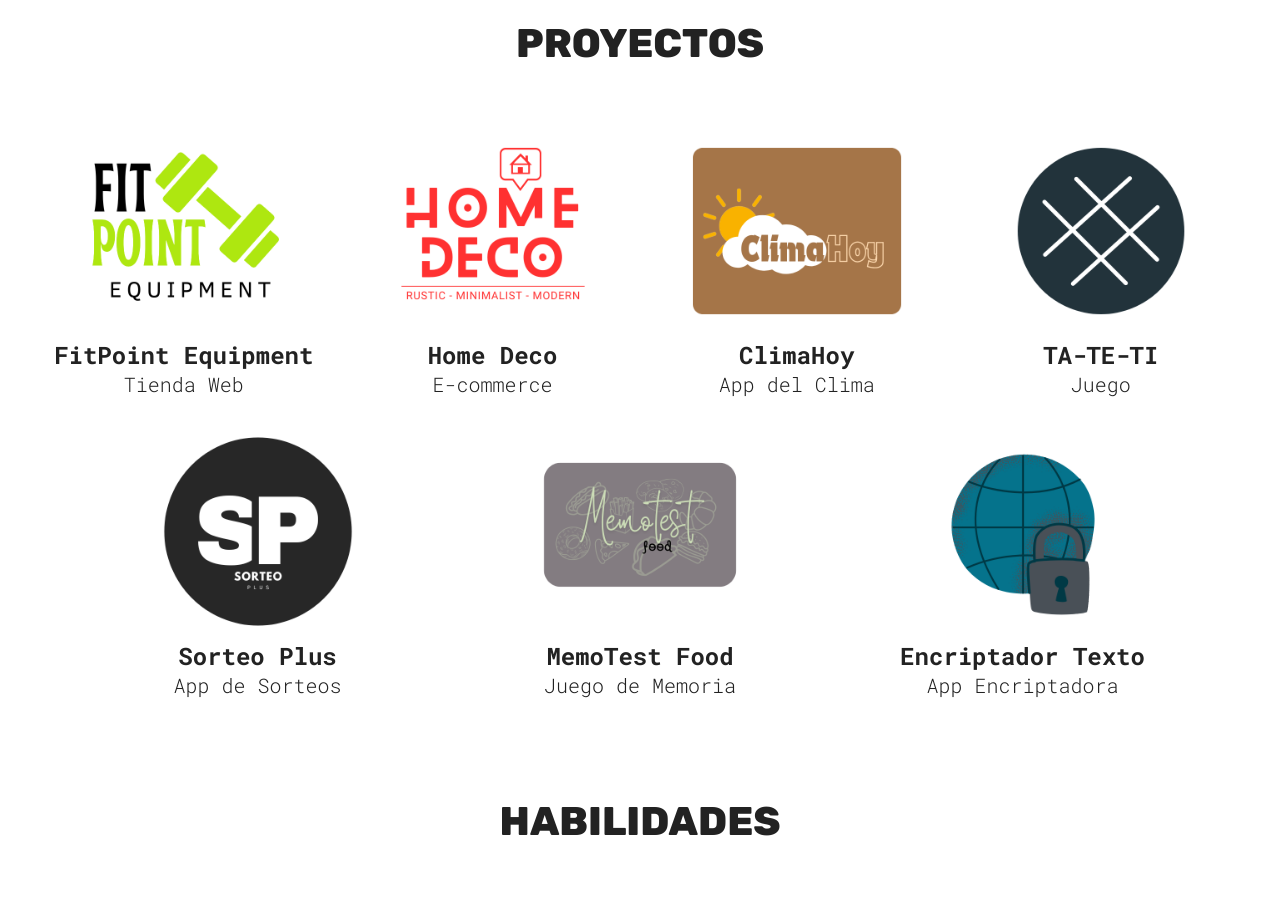
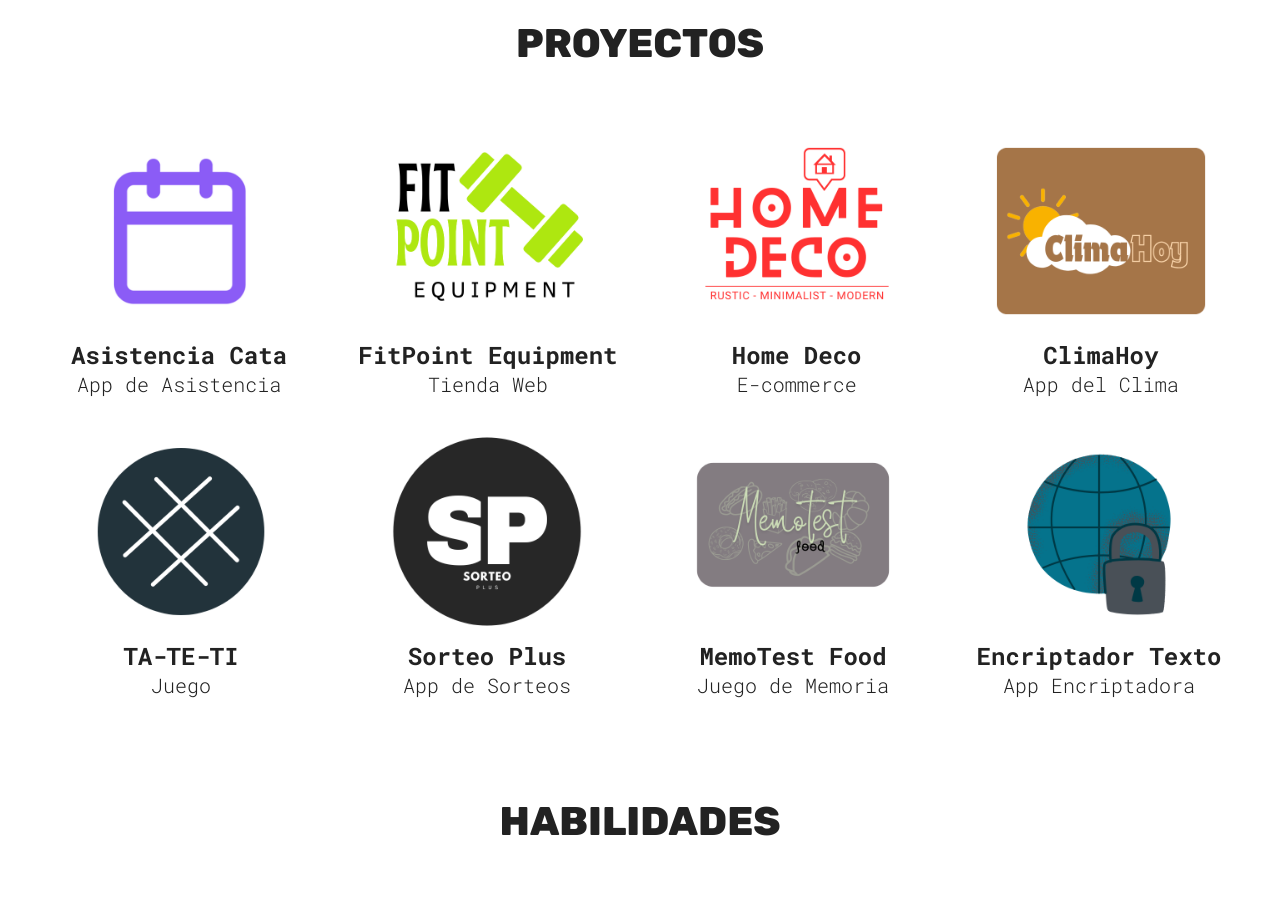
Before and after one commit to facumgomez/my-portfolio, a React (Vite) app: page / in a window 1280 px wide. Shown: the part 880-1787 px from the top of the page. Built offline with nearby package versions, Linux system fonts and the light colour scheme.

Commit message:
Agrego el proyecto Asistencia Cata al portfolio

```diff
--- a/src/sections/Projects/Projects.jsx
+++ b/src/sections/Projects/Projects.jsx
@@ -6,18 +6,20 @@ import tateti from '../../assets/tateti.png';
 import sorteoplus from '../../assets/sorteoplus.png';
 import memotest from '../../assets/memotest.png';
 import encriptador from '../../assets/encriptador.png';
+import appcata from '../../assets/appcata.png';
 import ProjectCard from '../../common/ProjectCard';
 import { motion } from 'framer-motion';
 
 function Projects() {
   const projectsData = [
-    { id: 1, src: fitpoint, link: "https://github.com/facumgomez/js-ecommerce.git", h3: "FitPoint Equipment", p: "Tienda Web" },
-    { id: 2, src: homedeco, link: "https://github.com/facumgomez/reactjs-ecommerce.git", h3: "Home Deco", p: "E-commerce" },
-    { id: 3, src: climahoy, link: "https://github.com/facumgomez/app-clima.git", h3: "ClimaHoy", p: "App del Clima" },
-    { id: 4, src: tateti, link: "https://github.com/facumgomez/ta-te-ti.git", h3: "TA-TE-TI", p: "Juego" },
-    { id: 5, src: sorteoplus, link: "https://github.com/facumgomez/sorteo-plus.git", h3: "Sorteo Plus", p: "App de Sorteos" },
-    { id: 6, src: memotest, link: "https://github.com/facumgomez/app-memotest.git", h3: "MemoTest Food", p: "Juego de Memoria" },
-    { id: 7, src: encriptador, link: "https://github.com/facumgomez/encriptador-texto.git", h3: "Encriptador Texto", p: "App Encriptadora" }
+    { id: 1, src: appcata, link: "https://github.com/facumgomez/registro-faltas", h3: "Asistencia Cata", p: "App de Asistencia" },
+    { id: 2, src: fitpoint, link: "https://github.com/facumgomez/js-ecommerce.git", h3: "FitPoint Equipment", p: "Tienda Web" },
+    { id: 3, src: homedeco, link: "https://github.com/facumgomez/reactjs-ecommerce.git", h3: "Home Deco", p: "E-commerce" },
+    { id: 4, src: climahoy, link: "https://github.com/facumgomez/app-clima.git", h3: "ClimaHoy", p: "App del Clima" },
+    { id: 5, src: tateti, link: "https://github.com/facumgomez/ta-te-ti.git", h3: "TA-TE-TI", p: "Juego" },
+    { id: 6, src: sorteoplus, link: "https://github.com/facumgomez/sorteo-plus.git", h3: "Sorteo Plus", p: "App de Sorteos" },
+    { id: 7, src: memotest, link: "https://github.com/facumgomez/app-memotest.git", h3: "MemoTest Food", p: "Juego de Memoria" },
+    { id: 8, src: encriptador, link: "https://github.com/facumgomez/encriptador-texto.git", h3: "Encriptador Texto", p: "App Encriptadora" }
   ];
 return (
   <section id="projects" className={styles.container}>
@@ -30,6 +32,8 @@ return (
             whileInView={{ opacity: 1, y: 0 }}
             viewport={{ once: true, amount: 0.2 }}
             transition={{ duration: 0.5, delay: index * 0.15 }}
+            whileHover={{ scale: 1.05 }}
+            whileTap={{ scale: 0.95 }}
           >
             <ProjectCard
               src={project.src}
--- a/src/sections/Projects/ProjectsStyles.module.css
+++ b/src/sections/Projects/ProjectsStyles.module.css
@@ -16,10 +16,6 @@
       color: #222;
       transition: transform 200ms ease-in-out;
     }
-
-    a:hover {
-      transform: scale(1.05);
-    }
   }
 
   .projectsContainer {
```
Also changed, not shown: src/assets/appcata.png (added).
